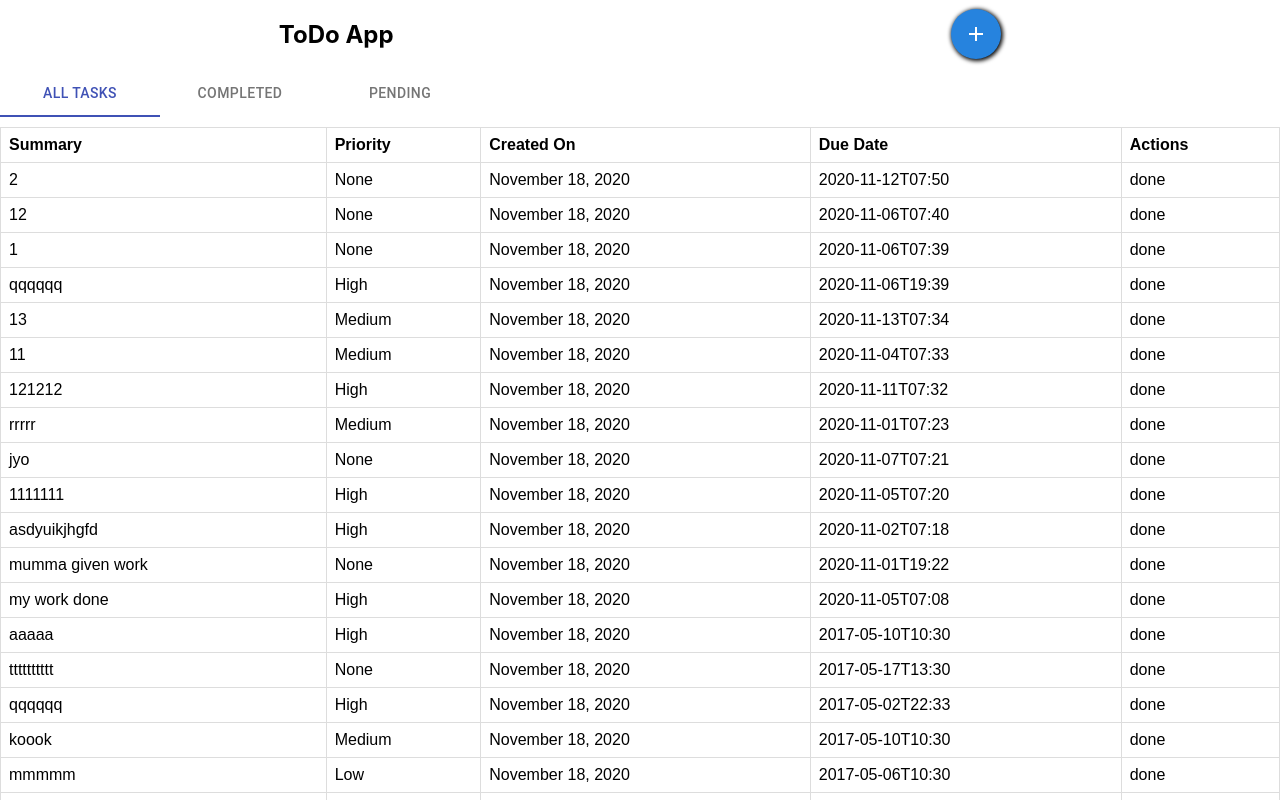
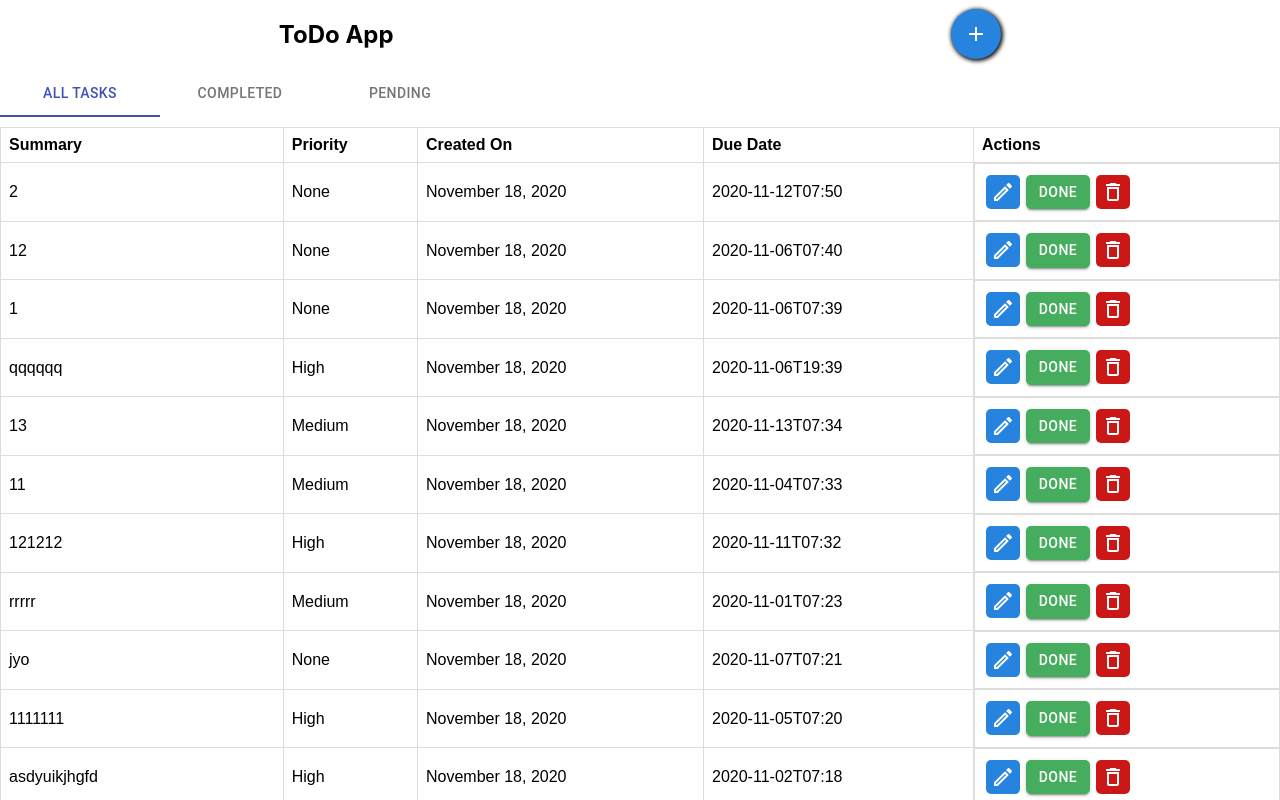
Before and after one commit to jyotsana-khaparde/maxxton-todo-frontend, a React (Create React App) app in the folder maxxton-todo-frontend/: page / in a window 1280 px wide. Shown: the top 800 px of the page. Built offline with nearby package versions, Linux system fonts and the light colour scheme; data requests are answered from the project's data file.

Commit message:
added icons for action

```diff
--- a/maxxton-todo-frontend/src/components/list.js
+++ b/maxxton-todo-frontend/src/components/list.js
@@ -2,6 +2,9 @@ import React, {Component} from 'react';
 import { connect } from 'react-redux';
 import { getTaskList } from '../actions/todo-actions';
 import TaskModal from '../components/add-task-form';
+import EditOutlinedIcon from '@material-ui/icons/EditOutlined';
+import DeleteOutlineOutlinedIcon from '@material-ui/icons/DeleteOutlineOutlined';
+import { Button } from '@material-ui/core';
 
 class ListPage extends Component {
     constructor(props) {
@@ -46,7 +49,13 @@ class ListPage extends Component {
                                 <td style={{border: '1px solid #dddddd', textAlign: 'left', padding: 8}}>{dataLists.Priority}</td>
                                 <td style={{border: '1px solid #dddddd', textAlign: 'left', padding: 8}}>{dataLists.CreatedAt}</td>
                                 <td style={{border: '1px solid #dddddd', textAlign: 'left', padding: 8}}>{dataLists.DueDate}</td>
-                                <td style={{border: '1px solid #dddddd', textAlign: 'left', padding: 8}}>{'done'}</td>
+                                <td style={{border: '1px solid #dddddd', textAlign: 'left', padding: 8, display: 'flex'}}>
+                                    <EditOutlinedIcon style={{ padding: 5, borderRadius: 5, background: 'rgb(38, 131, 222)', color: 'white', margin: 3 }}/>
+                                    <Button variant="contained" style={{ borderRadius: 5, background: 'rgb(69 173 93)', color: 'white', padding: 5, margin: 3}}>
+                                        Done
+                                    </Button>
+                                    <DeleteOutlineOutlinedIcon style={{ padding: 5, borderRadius: 5, background: '#cc1717', color: 'white', margin: 3 }}/>
+                                </td>
                             </tr>
                         ))}
                     </tbody>
```
